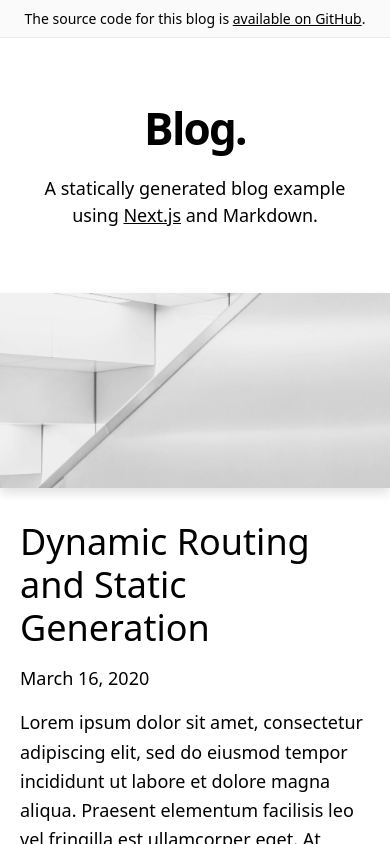
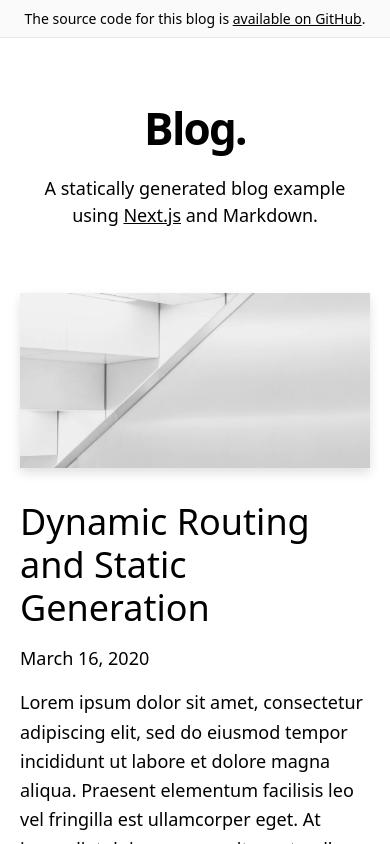
Before and after one commit to plasmicapp/nextjs-starter-plv1, a Next.js app: page / in a window 390 px wide. Shown: the top 844 px of the page. Built offline with nearby package versions, Linux system fonts and the light colour scheme.

Commit message:
[Examples] Remove horizontal scroll in CMS examples (#16295)

```diff
--- a/components/cover-image.js
+++ b/components/cover-image.js
@@ -12,7 +12,7 @@ export default function CoverImage({ title, src, slug }) {
     />
   )
   return (
-    <div className="-mx-5 sm:mx-0">
+    <div className="sm:mx-0">
       {slug ? (
         <Link as={`/posts/${slug}`} href="/posts/[slug]">
           <a aria-label={title}>{image}</a>
--- a/components/post-header.js
+++ b/components/post-header.js
@@ -10,7 +10,7 @@ export default function PostHeader({ title, coverImage, date, author }) {
       <div className="hidden md:block md:mb-12">
         <Avatar name={author.name} picture={author.picture} />
       </div>
-      <div className="mb-8 md:mb-16 -mx-5 sm:mx-0">
+      <div className="mb-8 md:mb-16 sm:mx-0">
         <CoverImage title={title} src={coverImage} />
       </div>
       <div className="max-w-2xl mx-auto">
```
